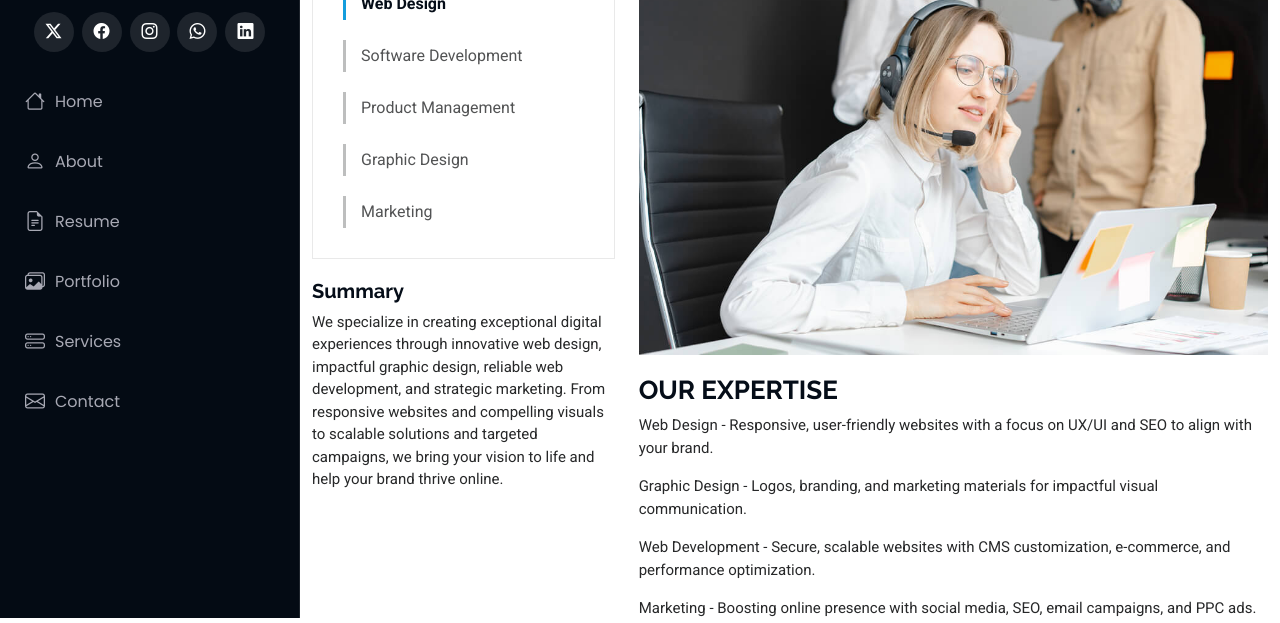
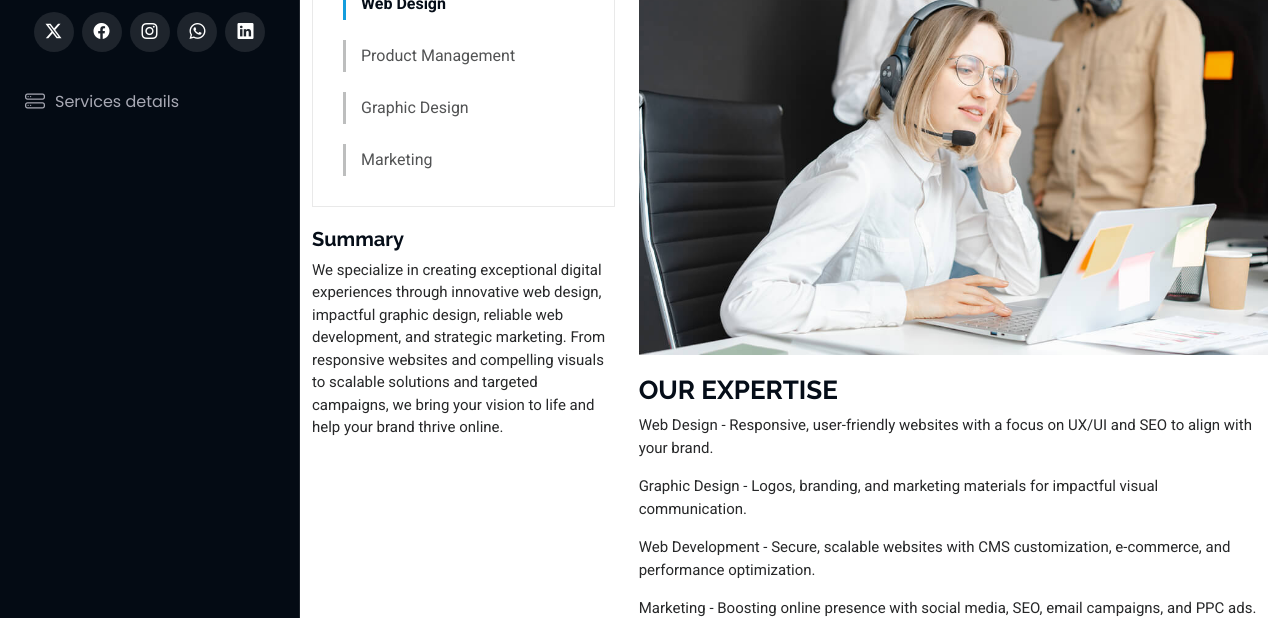
Before and after one commit to Kinghaq797/Aqlux, a plain HTML site: page service-details.html in a window 1280 px wide. Shown: the part 182-805 px from the top of the page. Drawn offline with Linux system fonts and the light colour scheme.

```diff
--- a/service-details.html
+++ b/service-details.html
@@ -56,12 +56,8 @@
 
     <nav id="navmenu" class="navmenu">
       <ul>
-        <li><a href="#hero"><i class="bi bi-house navicon"></i>Home</a></li>
-        <li><a href="#about"><i class="bi bi-person navicon"></i> About</a></li>
-        <li><a href="#resume"><i class="bi bi-file-earmark-text navicon"></i> Resume</a></li>
-        <li><a href="#portfolio"><i class="bi bi-images navicon"></i> Portfolio</a></li>
-        <li><a href="#services"><i class="bi bi-hdd-stack navicon"></i> Services</a></li>
-        <li><a href="#contact"><i class="bi bi-envelope navicon"></i> Contact</a></li>
+        <li><a href="#services"><i class="bi bi-hdd-stack navicon"></i> Services details</a></li>
+
       </ul>
     </nav>
 
@@ -92,7 +88,6 @@
           <div class="col-lg-4" data-aos="fade-up" data-aos-delay="100">
             <div class="services-list">
               <a href="#" class="active">Web Design</a>
-              <a href="#">Software Development</a>
               <a href="#">Product Management</a>
               <a href="#">Graphic Design</a>
               <a href="#">Marketing</a>
```
Also changed, not shown: assets/img/my-profile-img.jpg.
